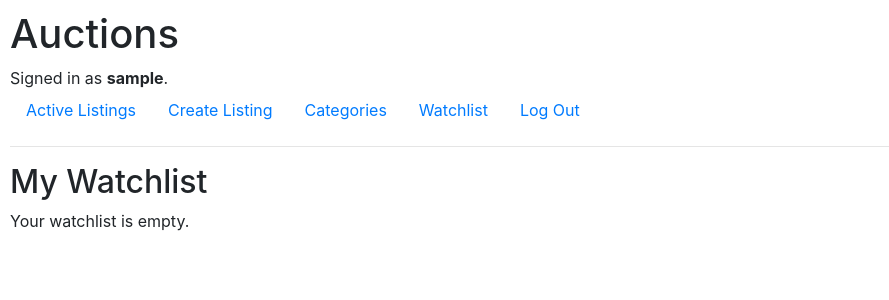
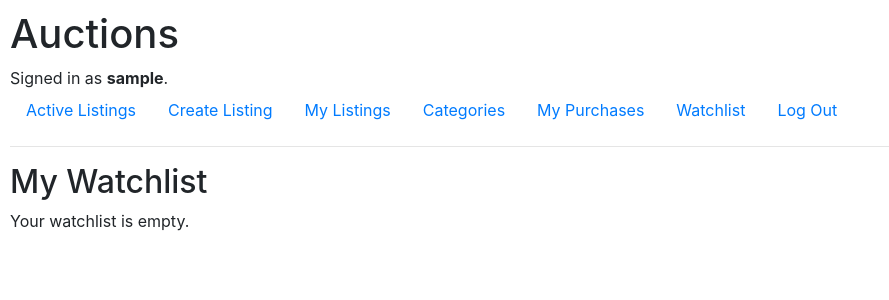
Before and after one commit to PrackSoft/commerce, a Django app: page /watchlist/ in a window 1280 px wide. Shown: the top 300 px of the page, without its empty margins (0-889 px from the left). Run offline with Django 3.2, Linux system fonts and the light colour scheme; the visitor is signed in with stand-in values (Sample User, id 1); data that the repository does not hold is empty; some libraries are stand-ins or nearby versions.

Commit message:
Fixed display of current prices in watchlist; added logic and templates for My Sellings and My Purchases pages.

```diff
--- a/auctions/templates/auctions/layout.html
+++ b/auctions/templates/auctions/layout.html
@@ -26,7 +26,13 @@
                     <a class="nav-link" href="{% url 'create_listing' %}">Create Listing</a>
                 </li>
                 <li class="nav-item">
+                    <a class="nav-link" href="{% url 'my_listings' %}">My Listings</a>
+                </li>
+                <li class="nav-item">
                     <a class="nav-link" href="{% url 'categories' %}">Categories</a>
+                </li>
+                <li class="nav-item">
+                    <a class="nav-link" href="{% url 'my_purchases' %}">My Purchases</a>
                 </li>
                 <li class="nav-item">
                     <a class="nav-link" href="{% url 'watchlist' %}">Watchlist</a>
--- a/auctions/templates/auctions/watchlist.html
+++ b/auctions/templates/auctions/watchlist.html
@@ -7,6 +7,7 @@
             <div class="listings">                                                  <!-- Wraps each listing in a <div> with class listings for consistent styling and layout. -->
                 <!-- Shows key information for each listing: title, description, and current price. -->
                 <h3>{{ listing.title }}</h3>
+                <p>Seller: {{ listing.owner }}</p>
                 <p>{{ listing.description }}</p>
                 <p>Current price: ${{ listing.current_price }}</p>
                 {% if listing.image_url %}                                          <!-- Conditionally renders listing images only if a URL is provided, preventing broken image links. -->
--- a/auctions/urls.py
+++ b/auctions/urls.py
@@ -44,4 +44,10 @@ urlpatterns = [
 
     path("categories/<str:category_name>/", views.category_listings, name="category_listings"),
     # Page showing all active listings filtered by the selected category.
+
+    path("my_purchases/", views.my_purchases, name="my_purchases"),
+    # Page showing all active bidings and won listings.
+
+    path("my_listings/", views.my_listings, name="my_listings"),
+    # Page showing all created listings by seller.
 ]
--- a/auctions/views.py
+++ b/auctions/views.py
@@ -323,6 +323,8 @@ def add_comment(request, listing_id):
 def watchlist(request):
     # Fetch all active listings in user's watchlist
     listings = Listing.objects.filter(watchlist_entries__user=request.user, is_active=True)
+    for listing in listings:
+        listing.current_price = get_current_price(listing)  # attach current price
 
     return render(request, "auctions/watchlist.html", {
         "listings": listings
@@ -348,3 +350,48 @@ def categories_view(request):
     return render(request, "auctions/categories.html", {
         "categories": categories
     })
+
+
+@login_required
+def my_purchases(request):
+    # Fetch all listings where user placed a bid
+    bids = Bid.objects.filter(bidder=request.user).select_related('listing')
+    listings = {bid.listing for bid in bids}  # Remove duplicates
+
+    # Filter listings
+    visible_listings = []
+    for listing in listings:
+        if listing.owner == request.user:
+            continue  # Owner never sees their own listings
+        if listing.is_active:
+            visible_listings.append(listing)
+        else:
+            # Show inactive only if user is winner
+            if listing.winner == request.user:
+                visible_listings.append(listing)
+
+    # Attach current price to each listing
+    for listing in visible_listings:
+        listing.current_price = get_current_price(listing)
+
+    return render(request, "auctions/my_purchases.html", {
+        "listings": visible_listings
+    })
+
+
+@login_required
+def my_listings(request):
+    # Fetch all listings created by the current user (both active and inactive)
+    listings = Listing.objects.filter(owner=request.user).order_by('-id')
+
+    # Attach a safe current_price to each listing to avoid template errors
+    for listing in listings:
+        try:
+            listing.current_price = Decimal(get_current_price(listing))
+        except Exception:
+            # Fallback to starting_bid if price calculation fails
+            listing.current_price = listing.starting_bid
+
+    return render(request, "auctions/my_listings.html", {
+        "listings": listings
+    })
```
Also changed, not shown: auctions/templates/auctions/my_listings.html (added, +27 -0 lines), auctions/templates/auctions/my_purchases.html (added, +21 -0 lines).
